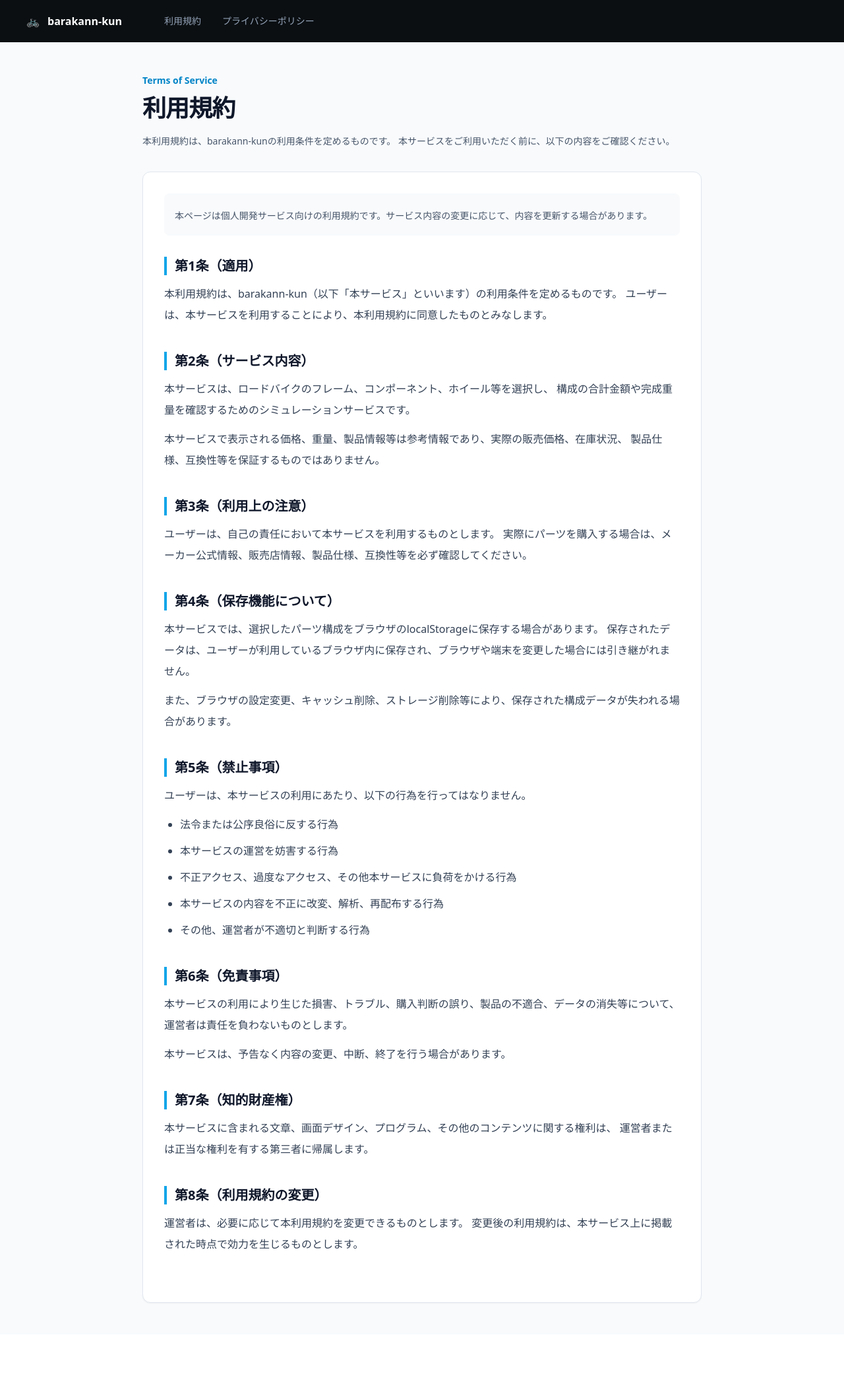
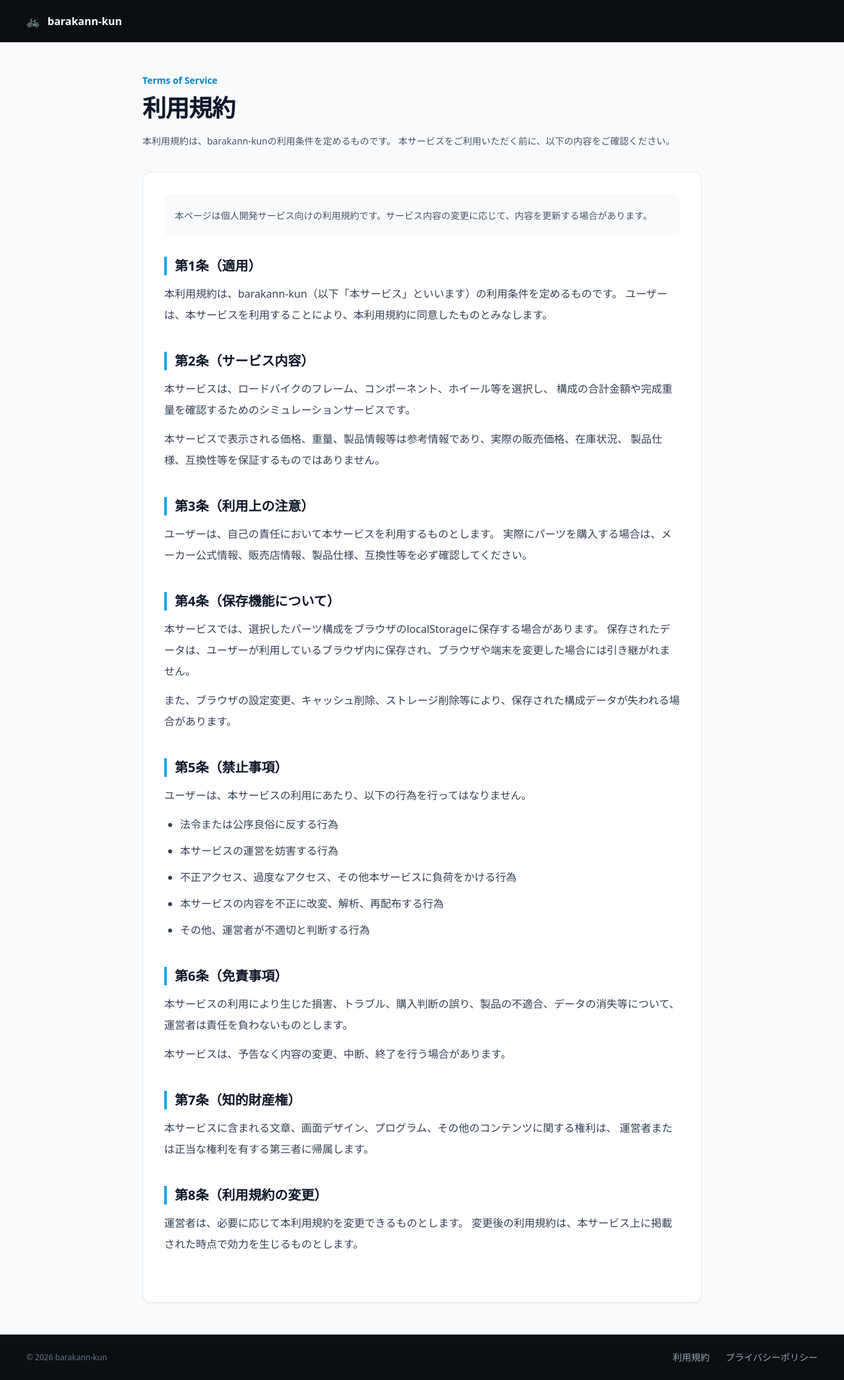
Before and after one commit to tadej-dev/barakann-kun, a Spring Boot app: page /terms in a window 1280 px wide. Shown: the whole page at 66% size. Before the commit the page ends 1975 px from the top, so only its background shows below. Run offline with Spring Boot 4, Linux system fonts and the light colour scheme; the project's own start-up code is not run, and a stand-in starts its controllers and pages; some libraries are stand-ins or nearby versions.

Commit message:
デザインを微修正

```diff
--- /dev/null
+++ b/src/main/resources/templates/fragments/footer.html
@@ -0,0 +1,25 @@
+<footer
+        th:fragment="siteFooter"
+        class="border-t border-slate-800 bg-[#0b0f12] px-10 py-6 text-sm text-slate-400"
+>
+    <div class="flex flex-col gap-3 sm:flex-row sm:items-center sm:justify-between">
+        <p class="text-xs text-slate-500">
+            © 2026 barakann-kun
+        </p>
+
+        <nav class="flex gap-6" aria-label="フッターナビゲーション">
+            <a
+                    th:href="@{/terms}"
+                    class="hover:text-sky-400"
+            >
+                利用規約
+            </a>
+            <a
+                    th:href="@{/privacy}"
+                    class="hover:text-sky-400"
+            >
+                プライバシーポリシー
+            </a>
+        </nav>
+    </div>
+</footer>
--- a/src/main/resources/templates/fragments/header.html
+++ b/src/main/resources/templates/fragments/header.html
@@ -1,14 +1,9 @@
 <header
         th:fragment="siteHeader"
-        class="flex items-center gap-16 bg-[#0b0f12] px-10 py-5 text-white"
+        class="flex items-center justify-between bg-[#0b0f12] px-10 py-5 text-white"
 >
     <a class="flex items-center gap-3 font-bold" th:href="@{/}">
         <span class="text-sky-400">🚲</span>
         <span>barakann-kun</span>
     </a>
-
-    <nav class="flex gap-8 text-sm text-slate-400">
-        <a th:href="@{/terms}" class="hover:text-white">利用規約</a>
-        <a th:href="@{/privacy}" class="hover:text-white">プライバシーポリシー</a>
-    </nav>
 </header>
--- a/src/main/resources/templates/home.html
+++ b/src/main/resources/templates/home.html
@@ -9,6 +9,7 @@
 </head>
 
 <body class="min-h-screen bg-slate-50 text-slate-900">
+<!--ヘッダー-->
 <div th:replace="~{fragments/header :: siteHeader}"></div>
 
 <main class="bg-white">
@@ -50,5 +51,7 @@
         </div>
     </section>
 </main>
+<!--  フッター  -->
+<div th:replace="~{fragments/footer :: siteFooter}"></div>
 </body>
 </html>
--- a/src/main/resources/templates/privacy.html
+++ b/src/main/resources/templates/privacy.html
@@ -10,7 +10,7 @@
 </head>
 
 <body class="bg-slate-50 text-slate-900">
-<div class="min-h-screen bg-slate-50">
+<div class="flex flex-col min-h-screen bg-slate-50">
     <!-- ヘッダー -->
     <div th:replace="~{fragments/header :: siteHeader}"></div>
 
@@ -143,6 +143,8 @@
             </section>
         </article>
     </main>
+    <!--  フッター  -->
+    <div th:replace="~{fragments/footer :: siteFooter}"></div>
 </div>
 </body>
 </html>
--- a/src/main/resources/templates/simulator.html
+++ b/src/main/resources/templates/simulator.html
@@ -290,6 +290,8 @@
             </div>
         </section>
     </main>
+    <!--  フッター  -->
+    <div th:replace="~{fragments/footer :: siteFooter}"></div>
 </div>
 </body>
 </html>
--- a/src/main/resources/templates/terms.html
+++ b/src/main/resources/templates/terms.html
@@ -10,7 +10,7 @@
 </head>
 
 <body class="bg-slate-50 text-slate-900">
-<div class="min-h-screen bg-slate-50">
+<div class="flex flex-col min-h-screen bg-slate-50">
     <!-- ヘッダー -->
     <div th:replace="~{fragments/header :: siteHeader}"></div>
 
@@ -130,6 +130,9 @@
             </section>
         </article>
     </main>
+
+    <!--  フッター  -->
+    <div th:replace="~{fragments/footer :: siteFooter}"></div>
 </div>
 </body>
 </html>
```
Also changed, not shown: src/main/resources/templates/login.html (deleted, +0 -27 lines).
